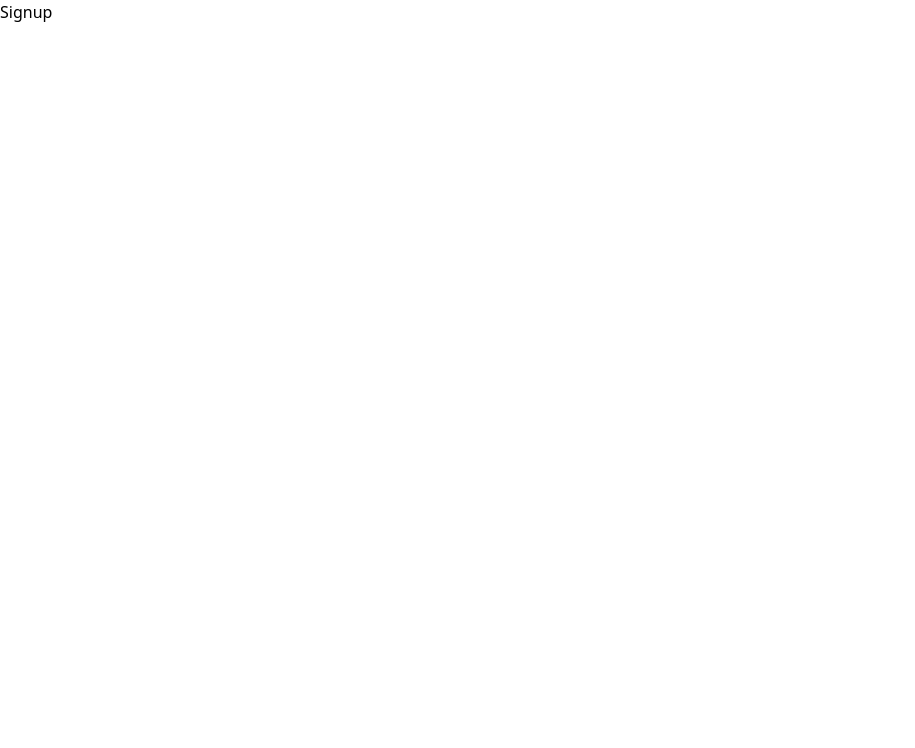
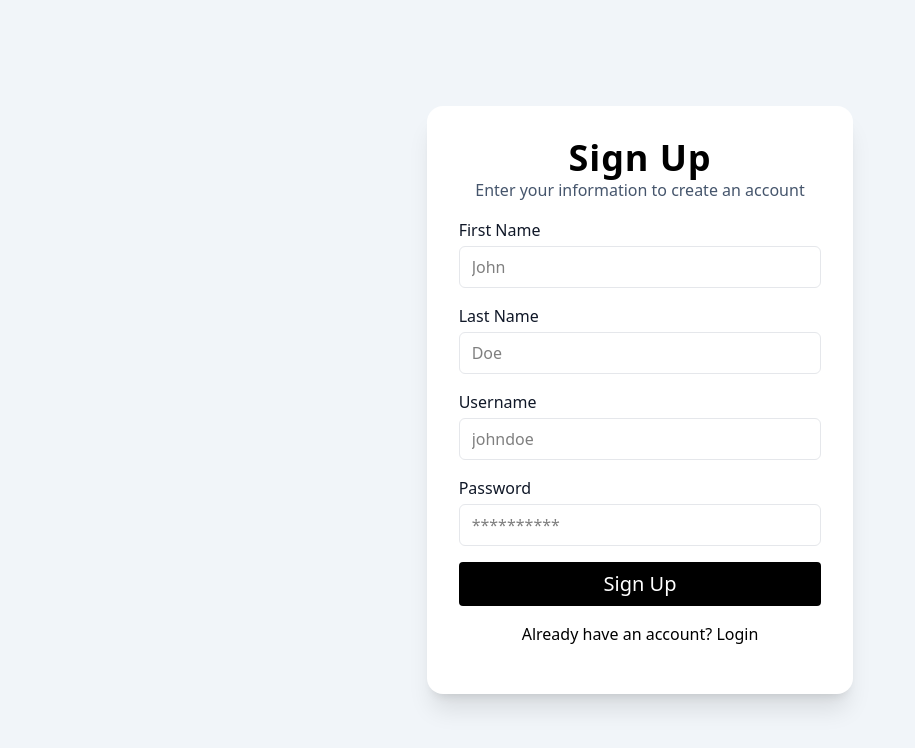
Before and after one commit to ajayanuragi/paytm, a React (Vite) app in the folder frontend/: page /signup in a window 1280 px wide. Shown: the top 748 px of the page, without its empty margins (0-915 px from the left). Built offline with nearby package versions, Linux system fonts and the light colour scheme.

Commit message:
add signup page

```diff
--- /dev/null
+++ b/frontend/src/components/form/Button.jsx
@@ -0,0 +1,10 @@
+export function Button({ text, onClick }) {
+  return (
+    <button
+      className="p-2 rounded bg-black text-white w-full text-xl cursor-pointer"
+      onClick={onClick}
+    >
+      {text}
+    </button>
+  );
+}
--- /dev/null
+++ b/frontend/src/components/form/Heading.jsx
@@ -0,0 +1,5 @@
+export function Heading({text}){
+    return(
+        <h2 className="text-4xl font-bold antialiased tracking-wide">{text}</h2>
+    )
+}
--- /dev/null
+++ b/frontend/src/components/form/InputBox.jsx
@@ -0,0 +1,28 @@
+export function InputBox({
+  labelFor,
+  name,
+  type = "text",
+  value,
+  onChange,
+  placeholder = "",
+}) {
+  return (
+    <div className="mb-4">
+      <label
+        htmlFor={labelFor}
+        className="block mb-1 font-medium text-gray-900"
+      >
+        {name}
+      </label>
+      <input
+        id={labelFor}
+        name={labelFor}
+        type={type}
+        value={value}
+        onChange={onChange}
+        placeholder={placeholder}
+        className="px-3 py-2 border border-gray-200 rounded-md focus:outline-none focus:ring-1 w-full"
+      />
+    </div>
+  );
+}
--- /dev/null
+++ b/frontend/src/components/form/SubHeading.jsx
@@ -0,0 +1,5 @@
+export function SubHeading({text}){
+    return(
+        <h2 className=" text-slate-600">{text}</h2>
+    )
+}
--- a/frontend/src/pages/Signup.jsx
+++ b/frontend/src/pages/Signup.jsx
@@ -1,3 +1,92 @@
+import { useState } from "react";
+import { Button } from "../components/form/Button";
+import { Heading } from "../components/form/Heading";
+import { InputBox } from "../components/form/InputBox";
+import { SubHeading } from "../components/form/SubHeading";
+
 export function Signup() {
-  return <div className="min-h-screen">Signup</div>;
+  const [firstName, setFirstName] = useState("");
+  const [lastName, setLastName] = useState("");
+  const [username, setUsername] = useState("");
+  const [password, setPassword] = useState("");
+  const [loading, setLoading] = useState(false);
+  const [error, setError] = useState("");
+
+  const handleSignup = async () => {
+    setError("");
+    setLoading(true);
+
+    if (!firstName || !lastName || !password || !username) {
+      setError("Please fill in all fields");
+      setLoading(false);
+      return;
+    }
+
+    try {
+      const res = await fetch("http://localhost:8000/api/v1/user/signup", {
+        method: "POST",
+        headers: {
+          "Contetnt-Type": "application/json",
+        },
+        body: JSON.stringify({ firstName, lastName, username, password }),
+      });
+      const data = await res.json();
+      if (!res.ok) {
+        throw new Error(data.message || "Signup failed");
+      }
+    } catch (err) {
+      setError(err.message);
+      setTimeout(() => {
+        setError("");
+      }, 3000);
+    } finally {
+      setLoading(false);
+    }
+  };
+
+  return (
+    <div className="min-h-screen flex items-center justify-center bg-slate-100">
+      <div className="p-8 shadow-xl rounded-2xl w-1/3 bg-white">
+        <div className="text-center">
+          <Heading text={"Sign Up"} />
+          <SubHeading text={"Enter your information to create an account"} />
+        </div>
+
+        <div className="mt-4 mb-4">
+          <InputBox
+            labelFor={"firstName"}
+            name={"First Name"}
+            placeholder={"John"}
+            value={firstName}
+            onChange={(e) => setFirstName(e.target.value)}
+          />
+          <InputBox
+            labelFor={"lastName"}
+            name={"Last Name"}
+            placeholder={"Doe"}
+            value={lastName}
+            onChange={(e) => setLastName(e.target.value)}
+          />
+          <InputBox
+            labelFor={"username"}
+            name={"Username"}
+            placeholder={"johndoe"}
+            value={username}
+            onChange={(e) => setUsername(e.target.value)}
+          />
+          <InputBox
+            labelFor={"password"}
+            name={"Password"}
+            type={"password"}
+            placeholder="**********"
+            value={password}
+            onChange={(e) => setPassword(e.target.value)}
+          />
+          {error && <p className="text-red-600 text-sm">{error}</p>}
+          <Button text={"Sign Up"} onClick={handleSignup} loading={loading} />
+          <p className="text-center mt-4">Already have an account? Login</p>
+        </div>
+      </div>
+    </div>
+  );
 }
```
Also changed, not shown: 2 other files (tests, documents, lock files or other folders).
